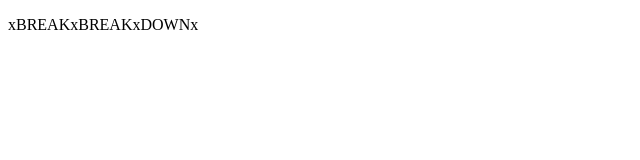
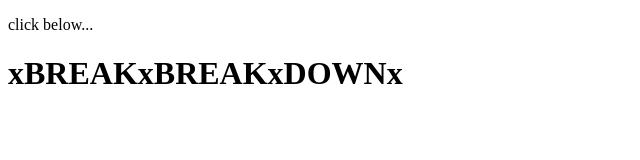
Before and after one commit to alishaantoinette/JS_30, a plain HTML site: page 09_dev_tool_tricks/index.html in a window 1280 px wide. Shown: the whole page, without its empty margins (0-640 px from the left). Drawn offline with Linux system fonts and the light colour scheme; no server answers.

Commit message:
added better instruction

```diff
--- a/09_dev_tool_tricks/index.html
+++ b/09_dev_tool_tricks/index.html
@@ -10,7 +10,8 @@
 </head>
 
 <body>
-  <p onClick=makeGreen()>xBREAKxBREAKxDOWNx</p>
+  <p>click below...</p>
+  <h1 onClick=makeGold()>xBREAKxBREAKxDOWNx</h1>
   <script src="main.js"></script>
 </body>
 
```
